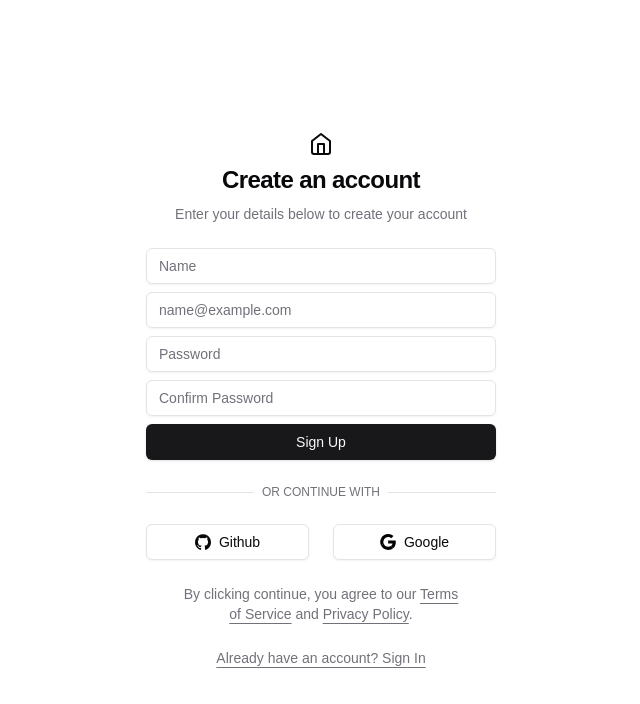
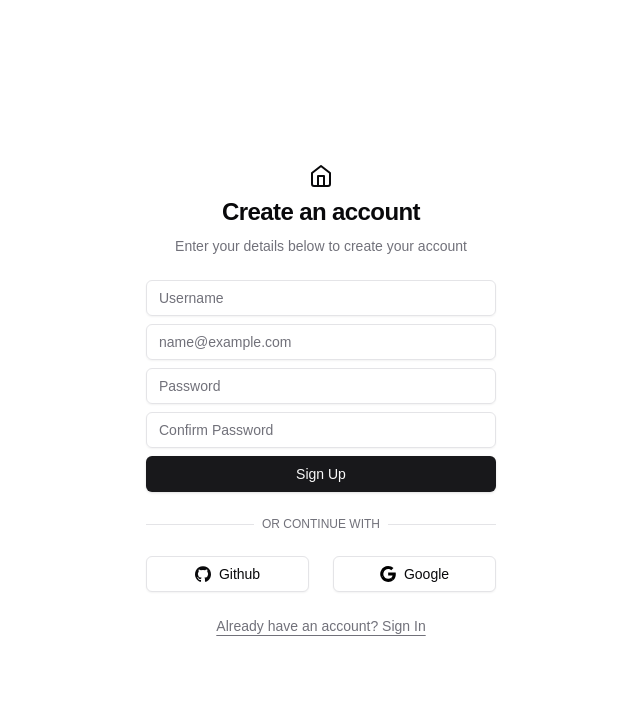
Before and after one commit to jhphon0730/TeachHub_frontend, a Next.js app: page /register in a window 1280 px wide. Shown: the top 704 px of the page, without its empty margins (319-959 px from the left). Built offline with nearby package versions, Linux system fonts and the light colour scheme.

Commit message:
feat - Add User Edit Page

```diff
--- /dev/null
+++ b/app/(auth)/profile/page.tsx
@@ -0,0 +1,20 @@
+import { Icons } from "@/components/ui/icons"
+
+const AuthEditPage = () => {
+	return (
+    <div className="container flex h-screen w-screen flex-col items-center justify-center mx-auto">
+      <div className="mx-auto flex w-full flex-col justify-center space-y-6 sm:w-[350px]">
+        <div className="flex flex-col space-y-2 text-center">
+          <Icons.logo className="mx-auto h-6 w-6" />
+          <h1 className="text-2xl font-semibold tracking-tight">Welcome back</h1>
+          <p className="text-sm text-muted-foreground">
+            Enter your email to sign in to your account
+          </p>
+        </div>
+				{/* <AuthForm type="login" onSubmit={handleSubmit} /> */}
+      </div>
+    </div>
+	)
+}
+
+export default AuthEditPage
--- a/components/auth/auth-form.tsx
+++ b/components/auth/auth-form.tsx
@@ -37,15 +37,15 @@ export function AuthForm({ type, onSubmit }: AuthFormProps) {
         <div className="grid gap-2">
           {type === 'register' && (
             <div className="grid gap-1">
-              <Label className="sr-only" htmlFor="name">
-                Name
+              <Label className="sr-only" htmlFor="username">
+                Username
               </Label>
               <Input
-                id="name"
-                placeholder="Name"
+                id="username"
+                placeholder="Username"
                 type="text"
                 autoCapitalize="words"
-                autoComplete="name"
+                autoComplete="username"
                 autoCorrect="off"
                 disabled={isLoading}
                 onChange={handleInputChange}
@@ -135,24 +135,6 @@ export function AuthForm({ type, onSubmit }: AuthFormProps) {
           </Link>
         </p>
       ) : (
-        <>
-          <p className="px-8 text-center text-sm text-muted-foreground">
-            By clicking continue, you agree to our{" "}
-            <Link
-              href="/terms"
-              className="hover:text-brand underline underline-offset-4"
-            >
-              Terms of Service
-            </Link>{" "}
-            and{" "}
-            <Link
-              href="/privacy"
-              className="hover:text-brand underline underline-offset-4"
-            >
-              Privacy Policy
-            </Link>
-            .
-          </p>
           <p className="px-8 text-center text-sm text-muted-foreground">
             <Link
               href="/login"
@@ -161,7 +143,6 @@ export function AuthForm({ type, onSubmit }: AuthFormProps) {
               Already have an account? Sign In
             </Link>
           </p>
-        </>
       )}
     </div>
   )
--- a/components/ui/button.tsx
+++ b/components/ui/button.tsx
@@ -34,9 +34,7 @@ const buttonVariants = cva(
   }
 )
 
-export interface ButtonProps
-  extends React.ButtonHTMLAttributes<HTMLButtonElement>,
-    VariantProps<typeof buttonVariants> {
+export interface ButtonProps extends React.ButtonHTMLAttributes<HTMLButtonElement>, VariantProps<typeof buttonVariants> {
   asChild?: boolean
 }
 
```
Also changed, not shown: lib/auth.ts (added, +16 -0 lines).
